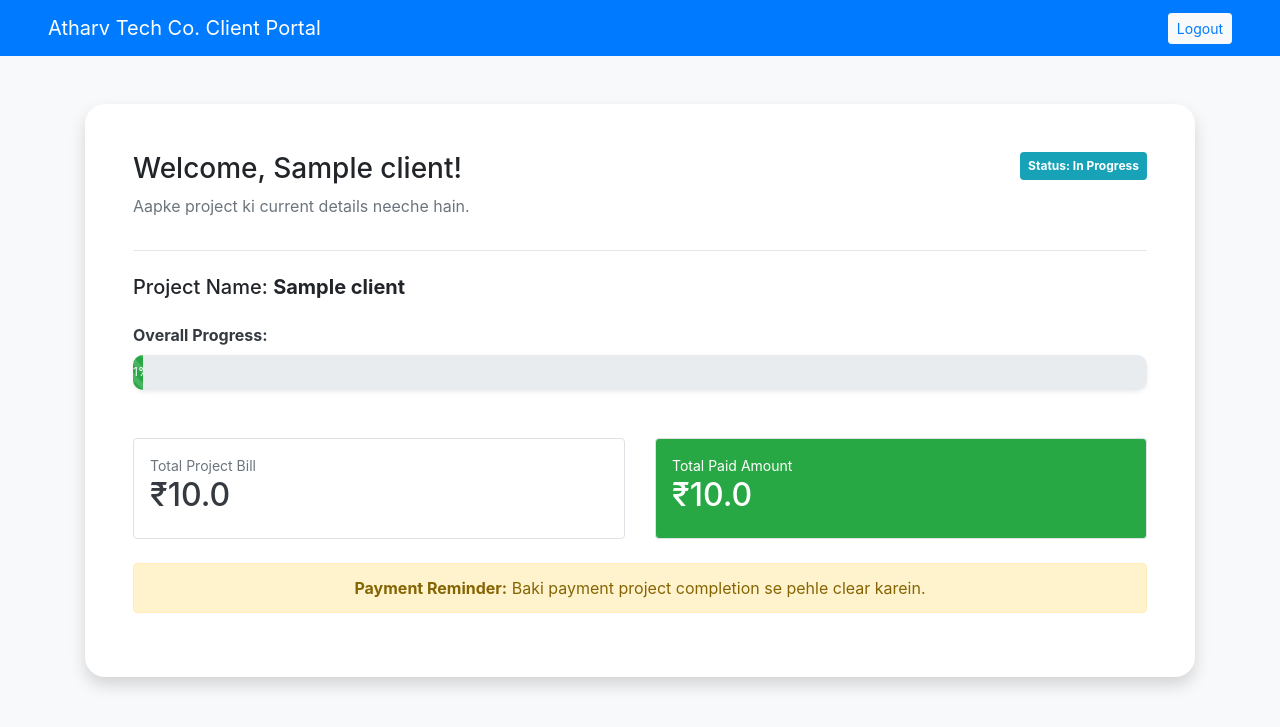
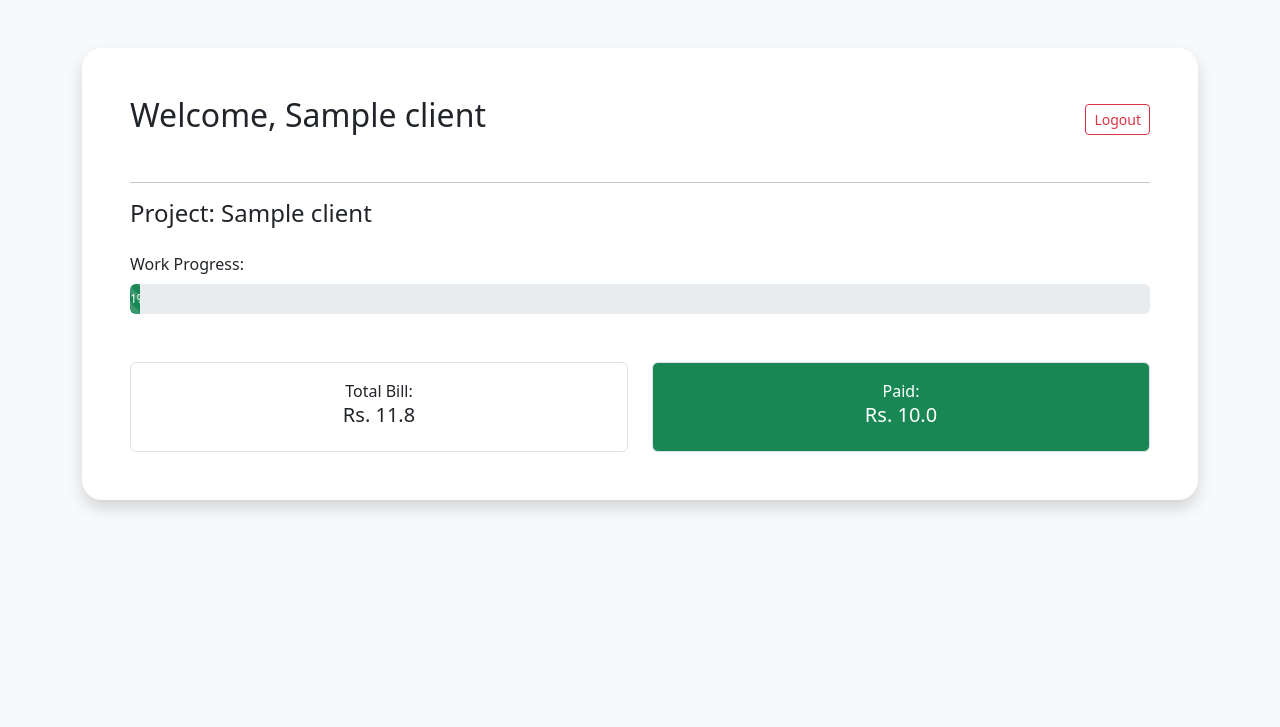
Before and after one commit to careatc1-pixel/Atharv_ERP, a Flask app: page /client-view in a window 1280 px wide. Shown: the top 727 px of the page. Run offline with Flask 3, Linux system fonts and the light colour scheme; the visitor is signed in with stand-in values (Sample User, id 1); tables that the repository leaves empty hold one stand-in row (values such as "Sample post").

Commit message:
Update client_view.html

```diff
--- a/templates/client_view.html
+++ b/templates/client_view.html
@@ -1,53 +1,25 @@
 <!DOCTYPE html>
 <html>
 <head>
-    <title>My Dashboard - Atharv Tech</title>
-    <link rel="stylesheet" href="https://cdn.jsdelivr.net/npm/bootstrap@4.6.2/dist/css/bootstrap.min.css">
+    <title>My Dashboard | Atharv Tech</title>
+    <link rel="stylesheet" href="https://cdn.jsdelivr.net/npm/bootstrap@5.3.0/dist/css/bootstrap.min.css">
 </head>
 <body class="bg-light">
-    <nav class="navbar navbar-dark bg-primary px-5">
-        <span class="navbar-brand">Atharv Tech Co. Client Portal</span>
-        <a href="/logout" class="btn btn-light btn-sm text-primary">Logout</a>
-    </nav>
     <div class="container py-5">
-        <div class="card shadow border-0" style="border-radius: 20px;">
-            <div class="card-body p-5">
-                <div class="row">
-                    <div class="col-md-8">
-                        <h3>Welcome, {{ client.name }}!</h3>
-                        <p class="text-muted">Aapke project ki current details neeche hain.</p>
-                    </div>
-                    <div class="col-md-4 text-right">
-                        <span class="badge badge-info p-2">Status: In Progress</span>
-                    </div>
-                </div>
-                <hr>
-                <h5 class="mt-4">Project Name: <strong>{{ client.project_name }}</strong></h5>
-
-                <div class="my-4">
-                    <label class="font-weight-bold text-dark">Overall Progress:</label>
-                    <div class="progress shadow-sm" style="height: 35px; border-radius: 10px;">
-                        <div class="progress-bar progress-bar-striped progress-bar-animated bg-success" style="width: {{client.progress}}%">{{client.progress}}% Completed</div>
-                    </div>
-                </div>
-
-                <div class="row mt-5">
-                    <div class="col-md-6">
-                        <div class="p-3 border rounded bg-white">
-                            <p class="mb-0 text-muted small">Total Project Bill</p>
-                            <h2 class="text-dark">₹{{ client.total_bill }}</h2>
-                        </div>
-                    </div>
-                    <div class="col-md-6">
-                        <div class="p-3 border rounded bg-success text-white">
-                            <p class="mb-0 small">Total Paid Amount</p>
-                            <h2>₹{{ client.paid_amount }}</h2>
-                        </div>
-                    </div>
-                </div>
-                <div class="mt-4 alert alert-warning text-center">
-                    <strong>Payment Reminder:</strong> Baki payment project completion se pehle clear karein.
-                </div>
+        <div class="card p-5 shadow border-0" style="border-radius: 20px;">
+            <div class="d-flex justify-content-between align-items-center mb-4">
+                <h2>Welcome, {{ client.name }}</h2>
+                <a href="/logout" class="btn btn-outline-danger btn-sm">Logout</a>
+            </div>
+            <hr>
+            <h4>Project: {{ client.project_name }}</h4>
+            <label class="mt-3">Work Progress:</label>
+            <div class="progress mt-2" style="height: 30px;">
+                <div class="progress-bar bg-success progress-bar-striped progress-bar-animated" style="width: {{client.progress}}%">{{client.progress}}%</div>
+            </div>
+            <div class="row mt-5 text-center">
+                <div class="col-md-6"><div class="p-3 bg-white border rounded">Total Bill: <h5>Rs. {{ (client.total_bill * 1.18)|round(2) }}</h5></div></div>
+                <div class="col-md-6"><div class="p-3 bg-success text-white border rounded">Paid: <h5>Rs. {{ client.paid_amount }}</h5></div></div>
             </div>
         </div>
     </div>
```
